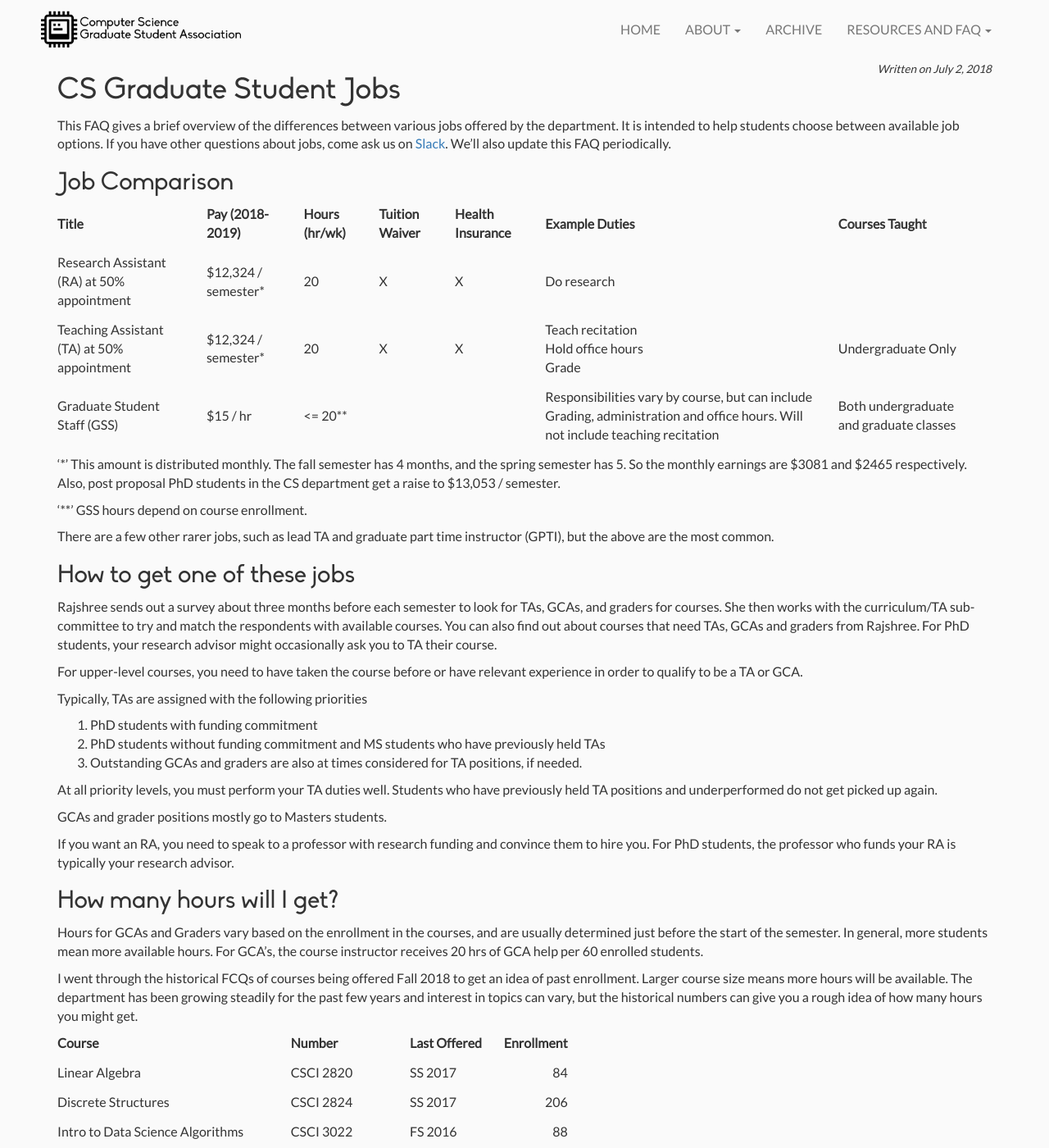
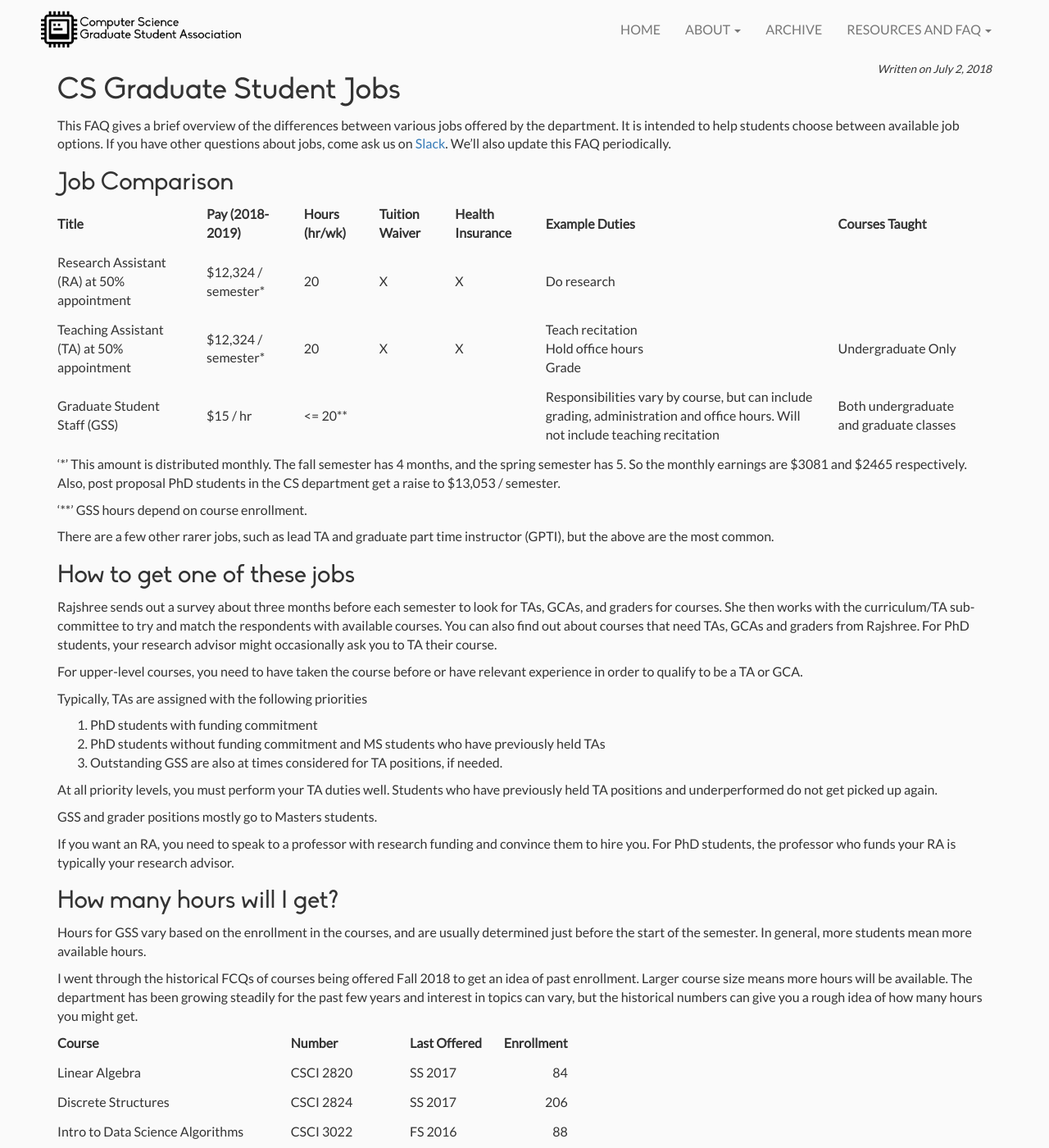
Before and after one commit to casassg/events-landing, a Jekyll site: the page built from _posts/2018-07-02-CS-Graduate-Student-Jobs.md, in a window 1280 px wide and 1400 px high. Shown: the whole window at 82% size. Built offline with Jekyll 4.4.1, drawn with Linux system fonts in a browser that asks for light colours; nearby versions of some CDN libraries.

Commit message:
Update 2018-07-02-CS-Graduate-Student-Jobs.md
Additional GSS Changes

```diff
--- a/_posts/2018-07-02-CS-Graduate-Student-Jobs.md
+++ b/_posts/2018-07-02-CS-Graduate-Student-Jobs.md
@@ -53,7 +53,7 @@ text-align:right;
     <td>&lt;= 20**</td>
     <td></td>
     <td></td>
-    <td>Responsibilities vary by course, but can include Grading, administration and office hours. Will not include teaching recitation </td>
+    <td>Responsibilities vary by course, but can include grading, administration and office hours. Will not include teaching recitation </td>
     <td>Both undergraduate and graduate classes</td>
   </tr>
 </table>
@@ -74,17 +74,17 @@ Typically, TAs are assigned with the following priorities
 
 1. PhD students with funding commitment
 2. PhD students without funding commitment and MS students who have previously held TAs
-3. Outstanding GCAs and graders are also at times considered for TA positions, if needed.
+3. Outstanding GSS are also at times considered for TA positions, if needed.
 
 At all priority levels, you must perform your TA duties well. Students who have previously held TA positions and underperformed do not get picked up again.
 
-GCAs and grader positions mostly go to Masters students.
+GSS and grader positions mostly go to Masters students.
 
 If you want an RA, you need to speak to a professor with research funding and convince them to hire you. For PhD students, the professor who funds your RA is typically your research advisor.
 
 ## How many hours will I get?
 
-Hours for GCAs and Graders vary based on the enrollment in the courses, and are usually determined just before the start of the semester. In general, more students mean more available hours. For GCA's, the course instructor receives 20 hrs of GCA help per 60 enrolled students.
+Hours for GSS vary based on the enrollment in the courses, and are usually determined just before the start of the semester. In general, more students mean more available hours.
 
 I went through the historical FCQs of courses being offered Fall 2018 to get an idea of past enrollment. Larger course size means more hours will be available. The department has been growing steadily for the past few years and interest in topics can vary, but the historical numbers can give you a rough idea of how many hours you might get.
 
```
